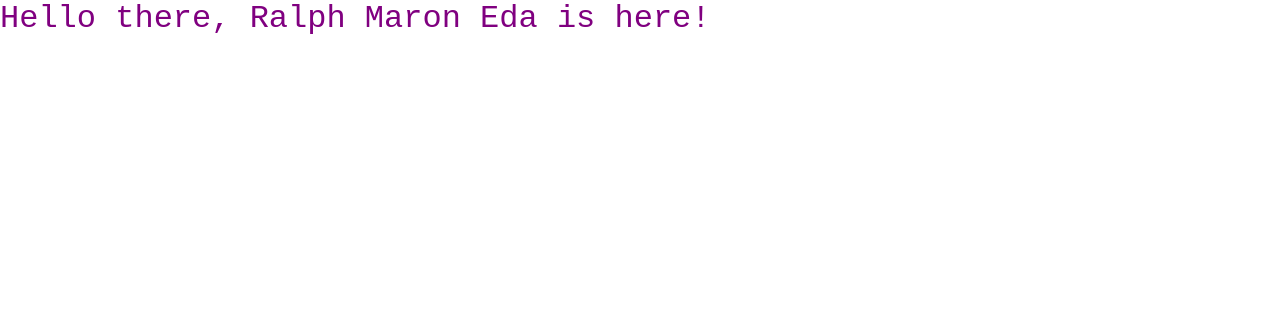
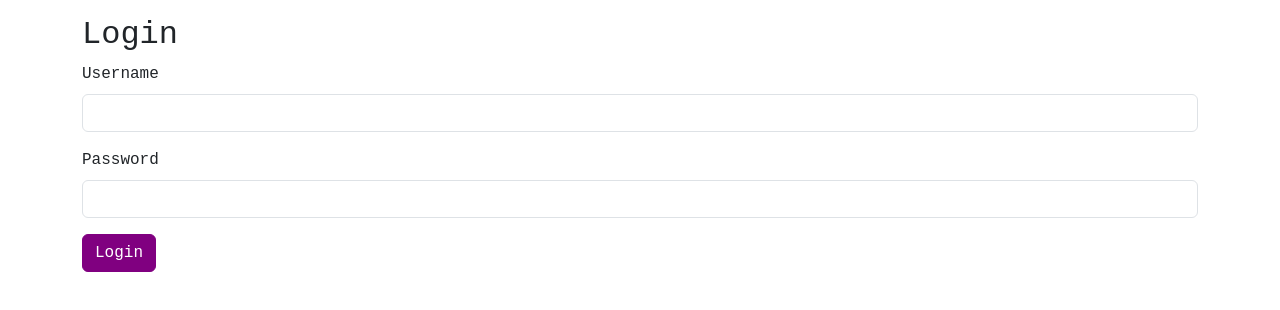
Before and after one commit to ralphmarondev/tidyup, a React (Vite) app: page / in a window 1280 px wide. Shown: the top 310 px of the page. Built offline with nearby package versions, Linux system fonts and the light colour scheme.

Commit message:
added LoginIndex

```diff
--- a/src/App.tsx
+++ b/src/App.tsx
@@ -1,7 +1,9 @@
+import LoginIndex from "./views/auth/login/LoginIndex.tsx";
+
 function App() {
   return (
     <div>
-      <h2 className="text-primary">Hello there, Ralph Maron Eda is here!</h2>
+      <LoginIndex/>
     </div>
   )
 }
--- /dev/null
+++ b/src/views/auth/login/LoginIndex.tsx
@@ -0,0 +1,52 @@
+import React, {useState} from "react";
+
+function LoginIndex() {
+  const [username, setUsername] = useState('')
+  const [password, setPassword] = useState('')
+
+  const onUsernameChange = (e: React.ChangeEvent<HTMLInputElement>) => {
+    setUsername(e.target.value)
+  }
+
+  const onPasswordChange = (e: React.ChangeEvent<HTMLInputElement>) => {
+    setPassword(e.target.value)
+  }
+
+  const onLogin = (e: React.FormEvent<HTMLFormElement>) => {
+    e.preventDefault()
+    console.log(`Username: ${username}\nPassword: ${password}`)
+  }
+
+  return (
+    <div className="container mt-3">
+      <h2>Login</h2>
+      <form onSubmit={onLogin}>
+        <div className="col mb-3">
+          <label htmlFor="username" className="form-label">Username</label>
+          <input
+            type="text"
+            name="username"
+            id="username"
+            className="form-control"
+            value={username}
+            onChange={onUsernameChange}
+          />
+        </div>
+        <div className="col mb-3">
+          <label htmlFor="password" className="form-label">Password</label>
+          <input
+            type="text"
+            name="password"
+            id="password"
+            className="form-control"
+            value={password}
+            onChange={onPasswordChange}
+          />
+        </div>
+        <button type="submit" className="btn btn-primary">Login</button>
+      </form>
+    </div>
+  )
+}
+
+export default LoginIndex
```
